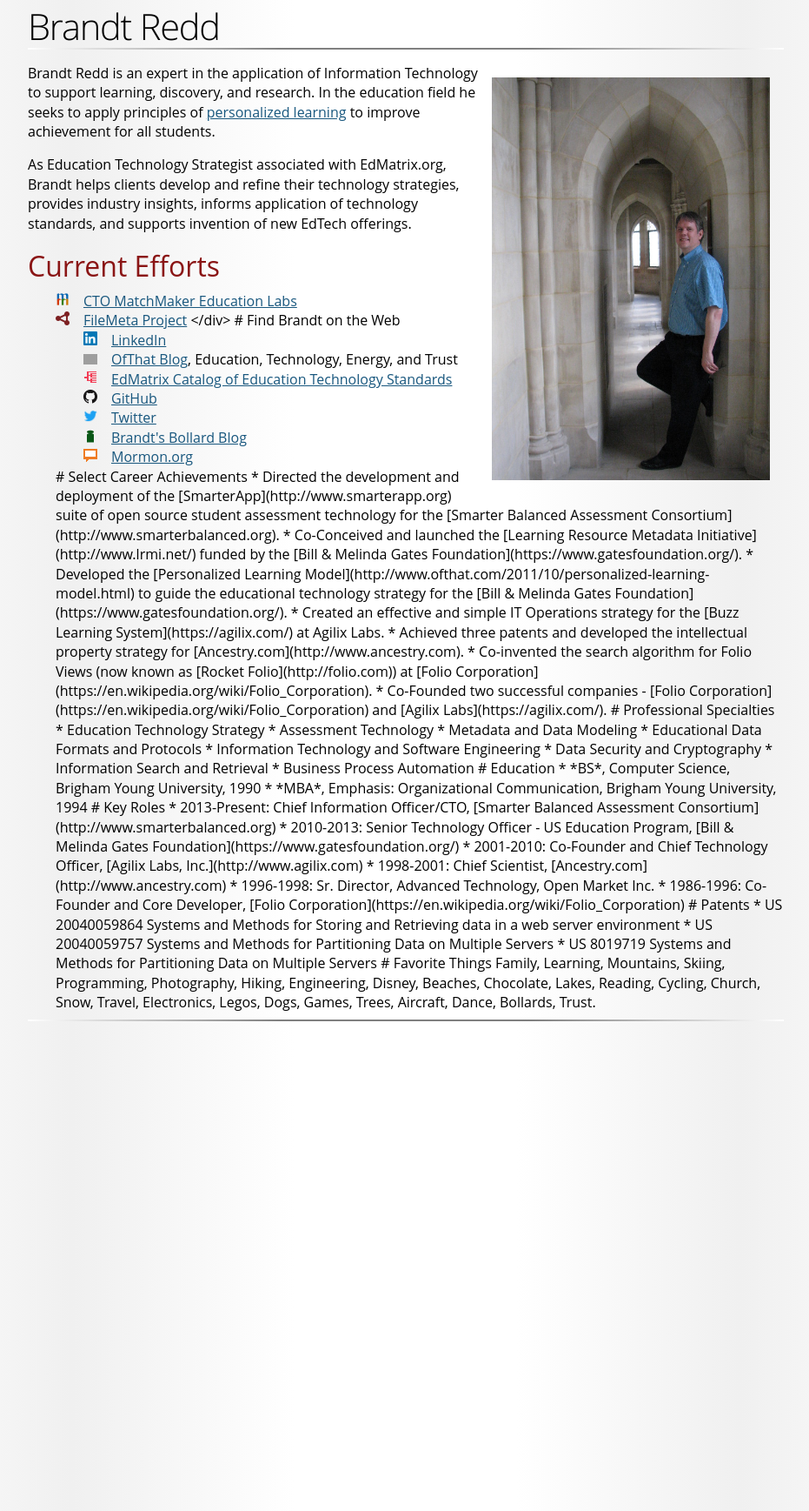
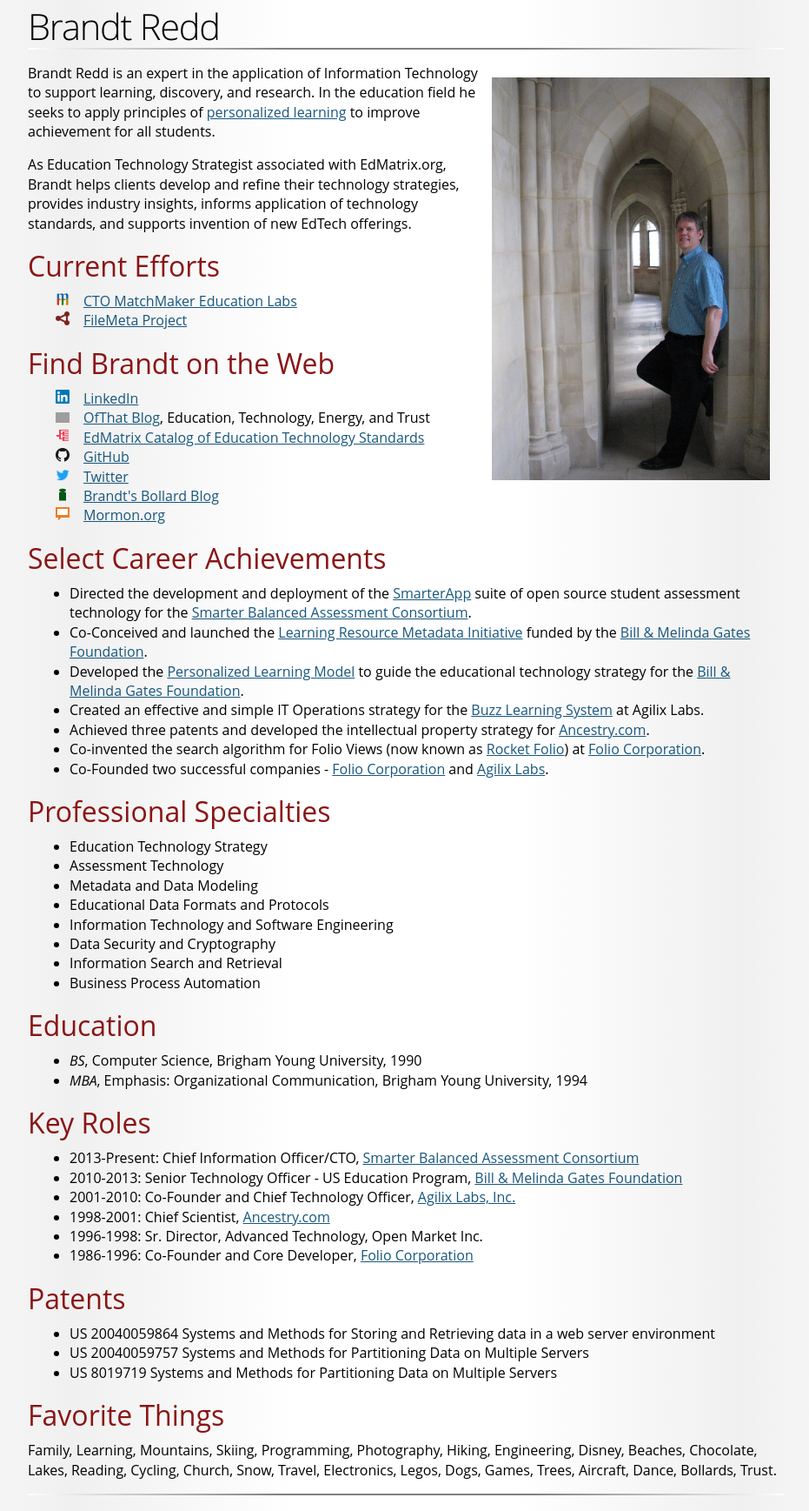
Before and after one commit to bredd/brandtredd.github.io, a Jekyll site: the page built from index.md, in a window 1280 px wide. Shown: the whole page at 87% size, without its empty margins (173-1104 px from the left). Built offline with Jekyll 4.4.1, drawn with Linux system fonts in a browser that asks for light colours; some web fonts are replaced; before the commit the page ends 1192 px from its top, so only the background shows below that; grey boxes are pictures that could not be loaded.

Commit message:
Update index.md

```diff
--- a/index.md
+++ b/index.md
@@ -11,7 +11,7 @@
 # Current Efforts
 
 <div class="iconlist">
-<a href="https://matchmakeredlabs.net"><img src="res/mm32.png" alt="Match Maker Logo" />CTO MatchMaker Education Labs<br/>
+<a href="https://matchmakeredlabs.net"><img src="res/mm32.png" alt="Match Maker Logo" />CTO MatchMaker Education Labs</a><br/>
 <a href="https://www.filemeta.org"><img src="res/FileMeta.png" alt="File Meta" />FileMeta Project</a>
 </div>
 
```
